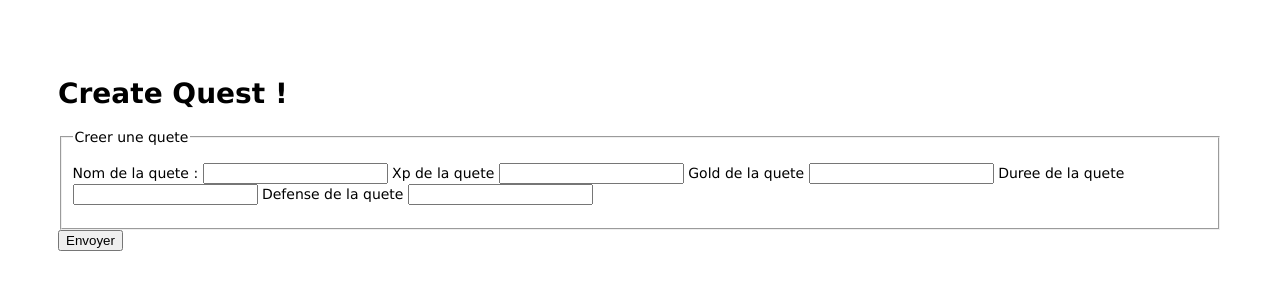
After one commit to Tim142857/TGG, a Node server app: page /admin/quest in a window 1280 px wide. The commit adds this page. Shown: the top 300 px of the page. Run offline with Node 20, Linux system fonts and the light colour scheme; some libraries are stand-ins or nearby versions.

Commit message:
update Guigui

```diff
--- a/routes/index.js
+++ b/routes/index.js
@@ -1,7 +1,7 @@
 var express = require('express');
 var router = express.Router();
 require('rootpath')();
-var { User,TypeBuilding } = require('models')
+var { User,TypeBuilding, TypeQuest} = require('models')
 
 
 /* GET home page. */
@@ -13,12 +13,70 @@ router.get('/', function(req, res, next) {
   })
 });
 
+
+
+/* CREATE Quest */
+
+router.get('/admin/quest', function(req, res, next){
+  console.log("## Quete create ##")
+  res.render('admin/quest/createQuest')
+})
+
+router.post('/admin/quest', function(req, res, next){
+  TypeQuest.create({
+    name: req.body.questName,
+    xp: req.body.questXp,
+    gold: req.body.questGold,
+    duration: req.body.questDuration,
+    def: req.body.questDef,
+  })
+  .then(function(typeQuest){
+    res.redirect('/admin/quests')
+  })
+})
+
+/* ---------------- */
+
+/* AFFICHER Quest */
+
+router.get('/admin/quests', function(req, res, next){
+  TypeQuest.findAll()
+  .then(quests => {
+    console.log("## Quetes Affiche ##")
+    res.render ('admin/quest/listQuests', { quests })
+  })
+});
+
+/*-----------------------*/
+
+router.get('/login', function(req, res, next) {
+  res.render('index', {user:'toto' , title: 'test'})
+});
+
+router.get('/admin/quest', function(req, res, next) {
+  //recuperation des quetes
+  Quest.findAll()
+  .then(quests => {
+    console.log(quests)
+    //res.render (listQuests, { quests })
+  })
+
+  //on passe les quetes a la vue
+  //on renvoit la vue
+  res.render('index', {user:'toto' , title: 'test'})
+});
+
+router.get('/admin/quete/edit/:id', function(req, res, next) {
+  res.render('index', {user:'toto' , title: 'test'})
+});
+
+
 module.exports = router;
 
 
 
 function test(){
-  return createTypeBuilding()
+  return createQuests()
 }
 
 function createUser(){
--- /dev/null
+++ b/views/admin/quest/createQuest.ejs
@@ -0,0 +1,33 @@
+<!DOCTYPE html>
+<html>
+  <head>
+    <title>Create Quest</title>
+    <link rel='stylesheet' href='/stylesheets/style.css' />
+  </head>
+  <body>
+    <h1>Create Quest !</h1>
+
+    <form method="post" action="/admin/quest">
+        <fieldset>
+            <legend>Creer une quete</legend>
+
+      <p>
+          <label for="pseudo">Nom de la quete :</label>
+          <input type="text" name="questName"       id="questName" />
+          <label for="pseudo">Xp de la quete</label>
+          <input type="text" name="questXp"         id="questXp" />
+          <label for="pseudo">Gold de la quete</label>
+          <input type="text" name="questGold"       id="questGold" />
+          <label for="pseudo">Duree de la quete</label>
+          <input type="text" name="questDuration"   id="questDuration" />
+          <label for="pseudo">Defense de la quete</label>
+          <input type="text" name="questDef"        id="questDef" />
+      </p>
+
+        </fieldset>
+    <button type="submit">Envoyer</button>
+
+
+   </form>
+  </body>
+</html>
```
Also changed, not shown: views/admin/quest/listQuests.ejs (added, +37 -0 lines), views/index.ejs (+23 -0 lines).
